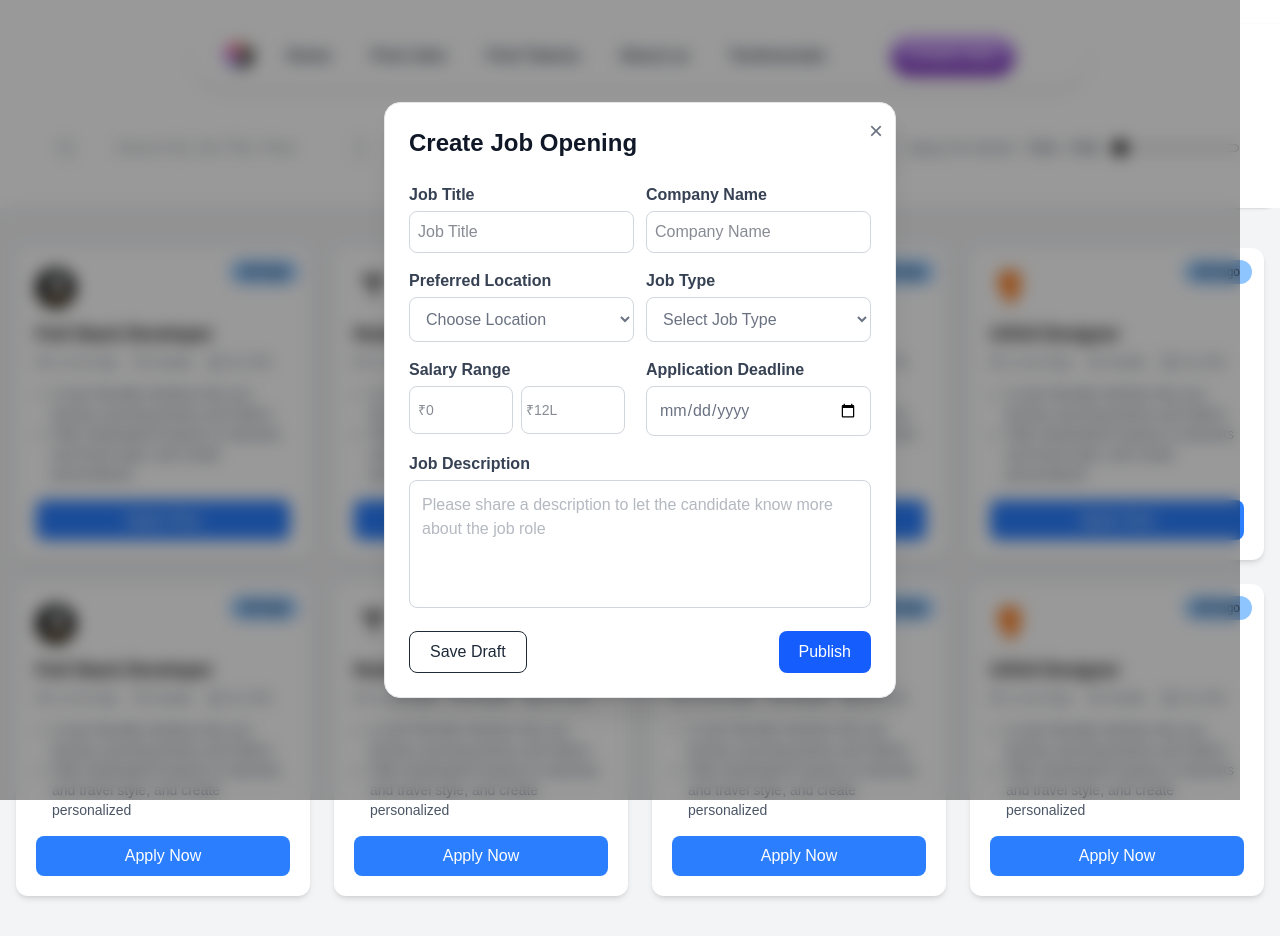
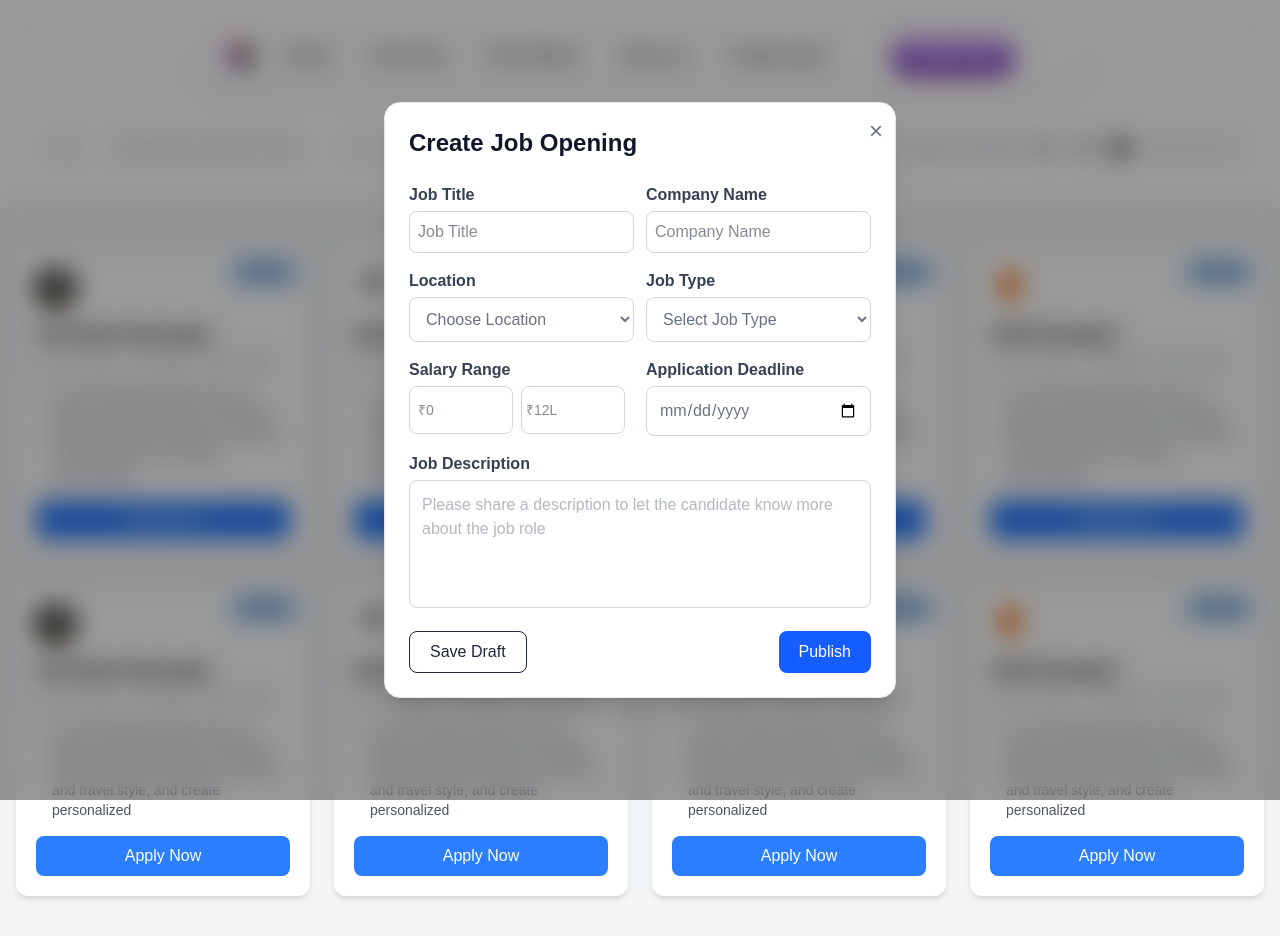
Before and after one commit to Avibhatnagar10/Job-Portal, a Next.js app in the folder Dashboard/: page / in a window 1280 px wide. Both pictures are taken after a click on the button "Create Jobs". Built offline with nearby package versions, Linux system fonts and the light colour scheme.

Commit message:
Update CreateJobModal.tsx

```diff
--- a/Dashboard/src/app/components/CreateJobModal.tsx
+++ b/Dashboard/src/app/components/CreateJobModal.tsx
@@ -13,7 +13,7 @@
         <>
           {/* Blurred Background Overlay */}
           <motion.div
-            className="fixed inset-0 bg-black/40 backdrop-blur-sm z-40"
+            className="fixed top-0 left-0 w-screen h-screen bg-black/40 backdrop-blur-md z-40"
             initial={{ opacity: 0 }}
             animate={{ opacity: 1 }}
             exit={{ opacity: 0 }}
@@ -62,7 +62,7 @@
                 <div className="flex flex-wrap gap-3">
                   <div className="flex-1 min-w-[150px]">
                     <label className="block text-gray-700 font-bold mb-1">
-                      Preferred Location
+                      Location
                     </label>
                     <select className="w-full border border-gray-300 rounded-lg p-3 focus:outline-none focus:ring-2 focus:ring-blue-400 text-gray-500">
                       <option value="">Choose Location</option>
@@ -102,7 +102,7 @@
                       <input
                         type="number"
                         placeholder="₹12L"
-                        className="w-26 border border-gray-300 rounded-lg p-1 text-sm focus:outline-none focus:ring-2 focus:ring-blue-400 text-gray-900"
+                        className="w-26 border  border-gray-300 rounded-lg p-1 text-sm focus:outline-none focus:ring-2 focus:ring-blue-400 text-gray-900"
                       />
                     </div>
                   </div>
```
